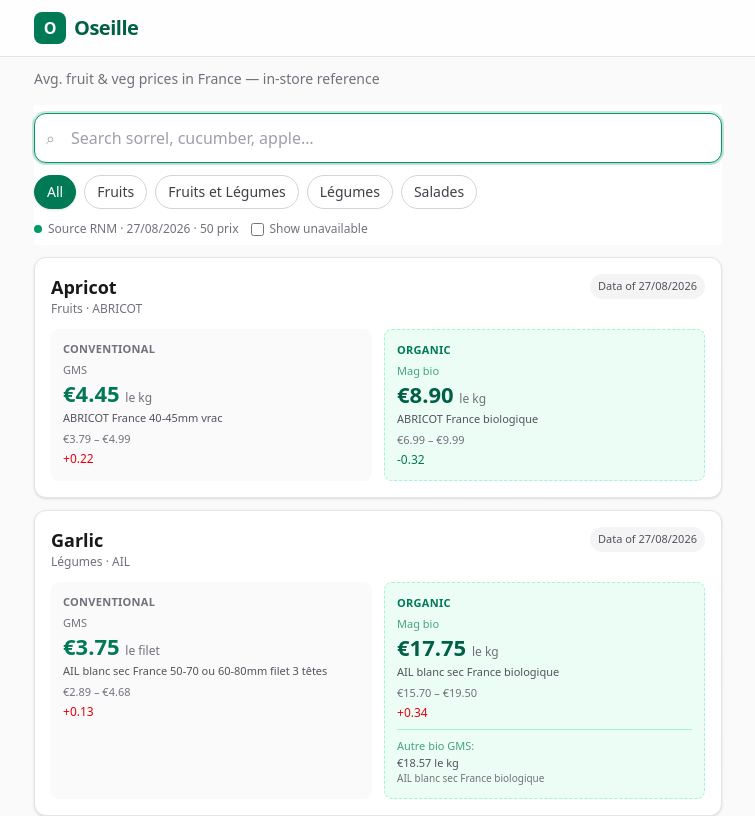
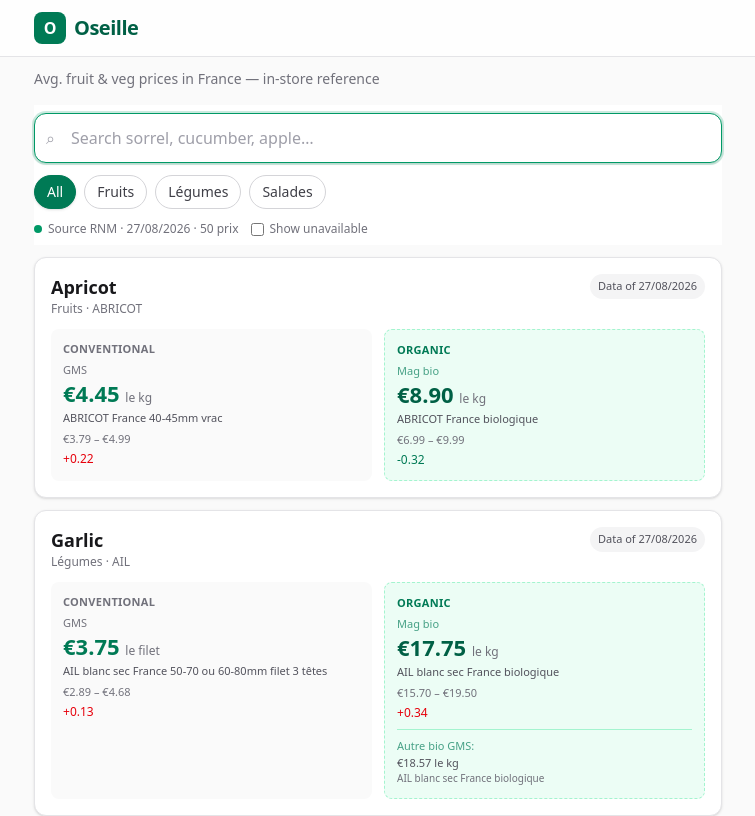
Before and after one commit to smaftoul/oseille, a React (Vite) app: page / in a window 1280 px wide. Shown: the top 816 px of the page, without its empty margins (262-1017 px from the left). Built offline with nearby package versions, Linux system fonts and the light colour scheme.

Commit message:
fix: scrape RNM breadcrumb hierarchy for clean 3-group taxonomy (Fruits, Légumes, Salades)

```diff
--- a/public/data/taxonomy.json
+++ b/public/data/taxonomy.json
@@ -639,13 +639,13 @@
     "slug": "PANAIS",
     "name_fr": "Panais",
     "name_en": "Panais",
-    "group": "Fruits et Légumes"
+    "group": "Légumes"
   },
   {
     "slug": "PAPAYE",
     "name_fr": "Papaye",
     "name_en": "Papaye",
-    "group": "Fruits et Légumes"
+    "group": "Fruits"
   },
   {
     "slug": "PASTEQUE",
@@ -657,13 +657,13 @@
     "slug": "PATATE-DOUCE",
     "name_fr": "Patate Douce",
     "name_en": "Patate Douce",
-    "group": "Fruits et Légumes"
+    "group": "Légumes"
   },
   {
     "slug": "PATISSON",
     "name_fr": "Patisson",
     "name_en": "Patisson",
-    "group": "Fruits et Légumes"
+    "group": "Légumes"
   },
   {
     "slug": "PECHE",
@@ -675,43 +675,43 @@
     "slug": "PERSIL",
     "name_fr": "Persil",
     "name_en": "Persil",
-    "group": "Fruits et Légumes"
+    "group": "Légumes"
   },
   {
     "slug": "PHYSALIS",
     "name_fr": "Physalis",
     "name_en": "Physalis",
-    "group": "Fruits et Légumes"
+    "group": "Fruits"
   },
   {
     "slug": "PIED-DE-MOUTON",
     "name_fr": "Pied De Mouton",
     "name_en": "Pied De Mouton",
-    "group": "Fruits et Légumes"
+    "group": "Légumes"
   },
   {
     "slug": "PIMENT",
     "name_fr": "Piment",
     "name_en": "Piment",
-    "group": "Fruits et Légumes"
+    "group": "Légumes"
   },
   {
     "slug": "PISSENLIT",
     "name_fr": "Pissenlit",
     "name_en": "Pissenlit",
-    "group": "Fruits et Légumes"
+    "group": "Salades"
   },
   {
     "slug": "PITAHAYA",
     "name_fr": "Pitahaya",
     "name_en": "Pitahaya",
-    "group": "Fruits et Légumes"
+    "group": "Fruits"
   },
   {
     "slug": "PLEUROTE",
     "name_fr": "Pleurote",
     "name_en": "Pleurote",
-    "group": "Fruits et Légumes"
+    "group": "Légumes"
   },
   {
     "slug": "POIRE",
@@ -729,7 +729,7 @@
     "slug": "POIS",
     "name_fr": "Pois",
     "name_en": "Pois",
-    "group": "Fruits et Légumes"
+    "group": "Légumes"
   },
   {
     "slug": "POIVRON",
@@ -741,7 +741,7 @@
     "slug": "POMELOS",
     "name_fr": "Pomelos",
     "name_en": "Pomelos",
-    "group": "Fruits et Légumes"
+    "group": "Fruits"
   },
   {
     "slug": "POMME",
@@ -759,19 +759,19 @@
     "slug": "POTIRON",
     "name_fr": "Potiron",
     "name_en": "Potiron",
-    "group": "Fruits et Légumes"
+    "group": "Légumes"
   },
   {
     "slug": "PRUNE",
     "name_fr": "Prune",
     "name_en": "Prune",
-    "group": "Fruits et Légumes"
+    "group": "Fruits"
   },
   {
     "slug": "PRUNEAU",
     "name_fr": "Pruneau",
     "name_en": "Pruneau",
-    "group": "Fruits et Légumes"
+    "group": "Fruits"
   },
   {
     "slug": "RADIS",
@@ -789,73 +789,73 @@
     "slug": "RHUBARBE",
     "name_fr": "Rhubarbe",
     "name_en": "Rhubarbe",
-    "group": "Fruits et Légumes"
+    "group": "Légumes"
   },
   {
     "slug": "ROMARIN",
     "name_fr": "Romarin",
     "name_en": "Romarin",
-    "group": "Fruits et Légumes"
+    "group": "Légumes"
   },
   {
     "slug": "ROQUETTE",
     "name_fr": "Roquette",
     "name_en": "Roquette",
-    "group": "Fruits et Légumes"
+    "group": "Salades"
   },
   {
     "slug": "RUTABAGA",
     "name_fr": "Rutabaga",
     "name_en": "Rutabaga",
-    "group": "Fruits et Légumes"
+    "group": "Légumes"
   },
   {
     "slug": "SALSIFIS",
     "name_fr": "Salsifis",
     "name_en": "Salsifis",
-    "group": "Fruits et Légumes"
+    "group": "Légumes"
   },
   {
     "slug": "SATSUMA",
     "name_fr": "Satsuma",
     "name_en": "Satsuma",
-    "group": "Fruits et Légumes"
+    "group": "Fruits"
   },
   {
     "slug": "SAUGE",
     "name_fr": "Sauge",
     "name_en": "Sauge",
-    "group": "Fruits et Légumes"
+    "group": "Légumes"
   },
   {
     "slug": "SCORSONERE",
     "name_fr": "Scorsonere",
     "name_en": "Scorsonere",
-    "group": "Fruits et Légumes"
+    "group": "Légumes"
   },
   {
     "slug": "SHII-TAKE",
     "name_fr": "Shii Take",
     "name_en": "Shii Take",
-    "group": "Fruits et Légumes"
+    "group": "Légumes"
   },
   {
     "slug": "SOJA",
     "name_fr": "Soja",
     "name_en": "Soja",
-    "group": "Fruits et Légumes"
+    "group": "Légumes"
   },
   {
     "slug": "TARO",
     "name_fr": "Taro",
     "name_en": "Taro",
-    "group": "Fruits et Légumes"
+    "group": "Légumes"
   },
   {
     "slug": "THYM",
     "name_fr": "Thym",
     "name_en": "Thym",
-    "group": "Fruits et Légumes"
+    "group": "Légumes"
   },
   {
     "slug": "TOMATE",
@@ -867,18 +867,18 @@
     "slug": "TOPINAMBOUR",
     "name_fr": "Topinambour",
     "name_en": "Topinambour",
-    "group": "Fruits et Légumes"
+    "group": "Légumes"
   },
   {
     "slug": "TROMPETTE-DE-LA-MORT",
     "name_fr": "Trompette De La Mort",
     "name_en": "Trompette De La Mort",
-    "group": "Fruits et Légumes"
+    "group": "Légumes"
   },
   {
     "slug": "TRUFFE",
     "name_fr": "Truffe",
     "name_en": "Truffe",
-    "group": "Fruits et Légumes"
+    "group": "Légumes"
   }
 ]
--- a/scripts/fix-taxonomy.mjs
+++ b/scripts/fix-taxonomy.mjs
@@ -2,87 +2,77 @@ import { readFile, writeFile } from "fs/promises";
 
 const BASE = "https://rnm.franceagrimer.fr";
 
-function mapGroup(slug, breadcrumb) {
-  // breadcrumb is array of link texts like ["Fruits et Légumes","Légumes","Salades"]
-  // remove the catch-all first element if it's "Fruits et Légumes"
-  const filtered = breadcrumb.filter(b => b !== "Fruits et Légumes");
+function mapGroup(breadcrumb) {
+  const filtered = breadcrumb.filter((b) => b !== "Fruits et Légumes");
 
-  // take deepest
   const last = filtered[filtered.length - 1]?.toLowerCase() ?? "";
   if (last.includes("salade")) return "Salades";
   if (last.includes("légume") || last.includes("legume")) return "Légumes";
   if (last.includes("fruit")) return "Fruits";
 
-  if (filtered.some(b => b.toLowerCase().includes("salade"))) return "Salades";
-  if (filtered.some(b => b.toLowerCase().includes("légume") || b.toLowerCase().includes("legume"))) return "Légumes";
-  if (filtered.some(b => b.toLowerCase().includes("fruit"))) return "Fruits";
+  if (filtered.some((b) => b.toLowerCase().includes("salade"))) return "Salades";
+  if (filtered.some((b) => b.toLowerCase().includes("légume") || b.toLowerCase().includes("legume"))) return "Légumes";
+  if (filtered.some((b) => b.toLowerCase().includes("fruit"))) return "Fruits";
 
-  return "Fruits et Légumes";
+  return "Légumes";
 }
 
 async function fetchGroup(slug) {
-  const res = await fetch(`${BASE}/prix?${slug}`);
+  const ctrl = new AbortController();
+  const timer = setTimeout(() => ctrl.abort(), 5000);
+  try {
+    const res = await fetch(`${BASE}/prix?${slug}`, {
+      headers: {
+        "User-Agent": "Mozilla/5.0 (Macintosh; Intel Mac OS X 10_15_7) AppleWebKit/537.36 (KHTML, like Gecko)",
+      },
+      signal: ctrl.signal,
+    });
     if (!res.ok) return null;
     const html = await res.text();
-  // extract signet div
     const m = html.match(/<div class="signet">([\s\S]*?)<\/div>/);
     if (!m) return null;
     const inner = m[1];
-  const links = [...inner.matchAll(/>([^<]+)</g)].map(x => x[1].replace(/&nbsp;/g," ").replace(/&gt;/g,">").replace(/>/g,"").trim()).filter(Boolean);
-  // links include "> Fruits et Légumes" etc, and maybe product itself not linked
-  // Also extract href slugs for breadcrumb
-  const hrefs = [...inner.matchAll(/href="\/prix\?([^"]+)"/g)].map(x=>x[1]);
-  // breadcrumb texts are the link texts
-  // For MESCLUN, links = ["Fruits et Légumes","Légumes","Salades"]
-  // For POMME, links = ["Fruits et Légumes","Fruits","Fruits frais","Fruits à pépins"]
-  // Use links directly
-  const clean = links.map(s=>s.replace(/^>/,"").trim()).filter(s=>s && s !== "Produits");
-  return { breadcrumb: clean, hrefs };
+    const links = [...inner.matchAll(/>([^<]+)</g)]
+      .map((x) => x[1].replace(/&nbsp;/g, " ").replace(/&gt;/g, ">").replace(/>/g, "").trim())
+      .filter(Boolean);
+    return links.map((s) => s.replace(/^>/, "").trim()).filter((s) => s && s !== "Produits");
+  } catch {
+    return null;
+  } finally {
+    clearTimeout(timer);
+  }
 }
 
-const tax = JSON.parse(await readFile("public/data/taxonomy.json","utf-8"));
+const tax = JSON.parse(await readFile("public/data/taxonomy.json", "utf-8"));
 let fixed = 0;
+
 for (const entry of tax) {
-  if (["Fruits","Légumes","Salades"].includes(entry.group)) {
-    // keep manual ones that are already correct, but verify MESCLUN etc
-    // For MESCLUN group is currently "Fruits et Légumes" wrong, so will be fixed. For POMME already Fruits correct skip fetch to save time
-    if (entry.slug === "MESCLUN" || entry.slug === "MELANGE-SALADES") {
-      // force refetch
-    } else if (entry.group !== "Fruits et Légumes") {
-      continue;
-    }
-  }
-  console.log(`fetch ${entry.slug} ...`);
-  const res = await fetchGroup(entry.slug);
-  if (!res) {
-    console.log(`  no breadcrumb for ${entry.slug}`);
-    continue;
-  }
-  const newGroup = mapGroup(entry.slug, res.breadcrumb);
-  if (newGroup !== entry.group) {
-    console.log(`  ${entry.slug}: ${entry.group} -> ${newGroup} via ${res.breadcrumb.join(" > ")}`);
+  if (entry.group !== "Fruits et Légumes") continue;
+
+  console.log(`Checking ${entry.slug}...`);
+  const breadcrumb = await fetchGroup(entry.slug);
+  const newGroup = breadcrumb && breadcrumb.length > 0 ? mapGroup(breadcrumb) : "Légumes";
+  console.log(`  -> ${newGroup} ${breadcrumb ? `(${breadcrumb.join(" > ")})` : "(fallback)"}`);
   entry.group = newGroup;
   fixed++;
   await writeFile("public/data/taxonomy.json", JSON.stringify(tax, null, 2));
-  } else {
-    console.log(`  ${entry.slug} stays ${newGroup}`);
-  }
-  await new Promise(r=>setTimeout(r, 300));
+  await new Promise((r) => setTimeout(r, 200));
 }
 
-await writeFile("public/data/taxonomy.json", JSON.stringify(tax, null, 2));
-console.log(`fixed ${fixed}, total ${tax.length}`);
+console.log(`Taxonomy updated (${fixed} changed)`);
 
-// also need to sync prices.json groups
-const prices = JSON.parse(await readFile("public/data/prices.json","utf-8"));
-const taxBySlug = new Map(tax.map(e=>[e.slug, e.group]));
-let fixedP = 0;
+// Sync with prices.json
+const prices = JSON.parse(await readFile("public/data/prices.json", "utf-8"));
+const taxBySlug = new Map(tax.map((e) => [e.slug, e.group]));
+let fixedPrices = 0;
+
 for (const p of prices.products) {
   const g = taxBySlug.get(p.slug);
   if (g && p.group !== g) {
     p.group = g;
-    fixedP++;
+    fixedPrices++;
   }
 }
+
 await writeFile("public/data/prices.json", JSON.stringify(prices, null, 2));
-console.log(`prices fixed ${fixedP}`);
+console.log(`Prices updated (${fixedPrices} changed)`);
```
Also changed, not shown: public/data/prices.json. Lines whose indentation alone changed are shown as unchanged.
